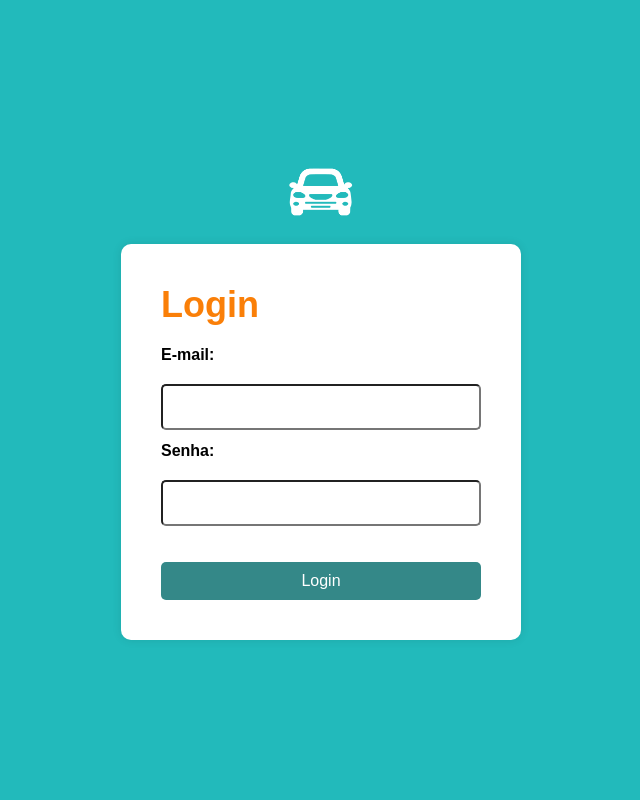
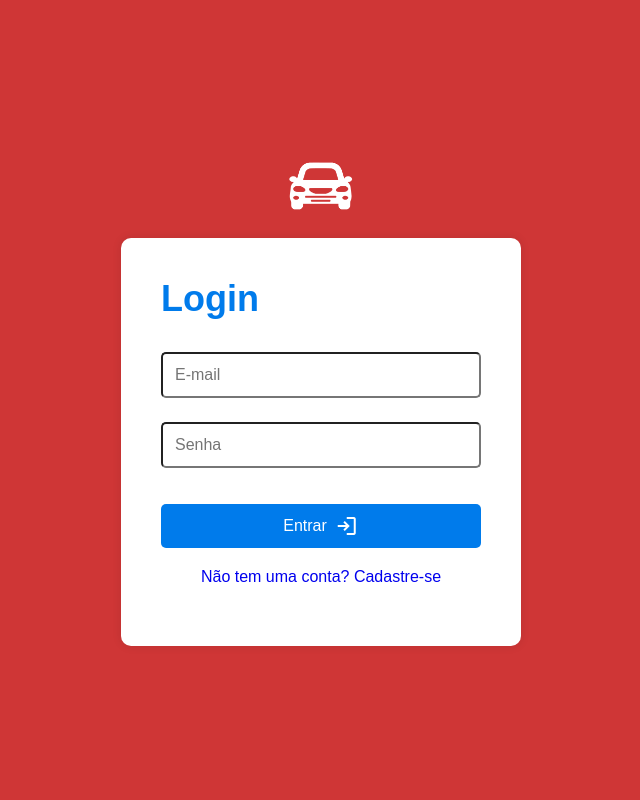
Before and after one commit to VictorLemeFernandes/trabalhoFinal_PPI, a PHP site: page /loginPage/index.html in a window 1280 px wide. Shown: the whole page, without its empty margins (319-959 px from the left). Run offline with PHP 8.4, Linux system fonts and the light colour scheme.

Commit message:
login e cadastro

```diff
--- a/loginPage/index.html
+++ b/loginPage/index.html
@@ -5,7 +5,8 @@
     <meta charset="UTF-8">
     <meta name="viewport" content="width=device-width, initial-scale=1.0">
     <title>Login</title>
-    <link rel="stylesheet" href="/styles/loginPage.css">
+    <link rel="stylesheet" href="/styles/loginAndSignUpPage.css">
+    <link rel="stylesheet" href="https://fonts.googleapis.com/css2?family=Material+Symbols+Outlined:opsz,wght,FILL,GRAD@20..48,100..700,0..1,-50..200" />
 </head>
 
 <!-- TÓPICO 2.3 -> PÁGINA DE LOGIN -->
@@ -18,16 +19,21 @@
         <h1>Login</h1>
         <form action="login.php" method="post">
             <div>
-                <label for="email">E-mail:</label>
-                <input type="email" id="email" name="email" required>
+                <input type="email" id="email" name="email" required placeholder="E-mail">
             </div>
             <div>
-                <label for="senha">Senha:</label>
-                <input type="password" id="senha" name="senha" required>
+                <input type="password" id="senha" name="senha" required placeholder="Senha">
             </div>
 
             <div>
-                <button type="submit">Login</button>
+                <button type="submit">
+                    Entrar
+                    <span class="material-symbols-outlined">login</span>
+                </button>
+            </div>
+
+            <div>
+                <a href="/signUpPage/index.html">Não tem uma conta? Cadastre-se</a>
             </div>
         </form>
     </div>
--- a/styles/generalCSS.css
+++ b/styles/generalCSS.css
@@ -1,7 +1,7 @@
 /* Variaveis globais */
 :root {
-    --corPrimaria: #22BABB;
-    --corSecundaria: #348888;
-    --corTerciaria: #FA7F08;
+    --corPrimaria: #cf3636;
+    --corSecundaria: #007beb;
+    --corTerciaria: hsl(0, 0%, 100%);
     --corHover: #9EF8EE;
 }
--- a/styles/loginPage.css
+++ b/styles/loginAndSignUpPage.css
@@ -41,7 +41,7 @@ body {
 }
 
 h1 {
-  color: var(--corTerciaria);
+  color: var(--corSecundaria);
   margin-bottom: 20px;
   font-size: 36px;
   text-align: left;
@@ -75,8 +75,22 @@ button {
   font-size: 16px;
   margin-top: 24px;
   cursor: pointer;
+  display: flex;
+  align-items: center;
+  justify-content: center;
 }
 
 button:hover {
   background-color: var(--corHover);
 }
+
+button .material-symbols-outlined {
+  margin-left: 8px;
+  text-align: center;
+}
+
+a {
+  text-decoration: none;
+  margin: 20px 0;
+  display: inline-block;
+}
```
Also changed, not shown: signUpPage/index.html (+8 -11 lines), styles/signUpPage.css (deleted).
